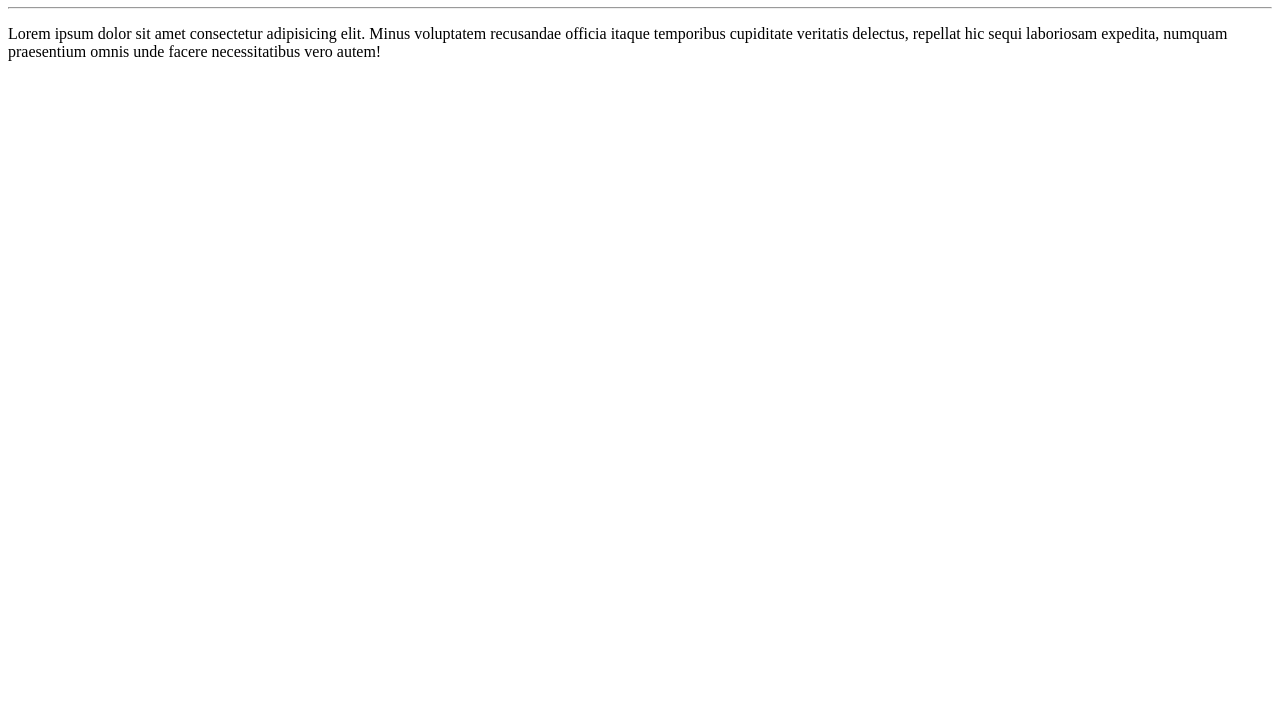
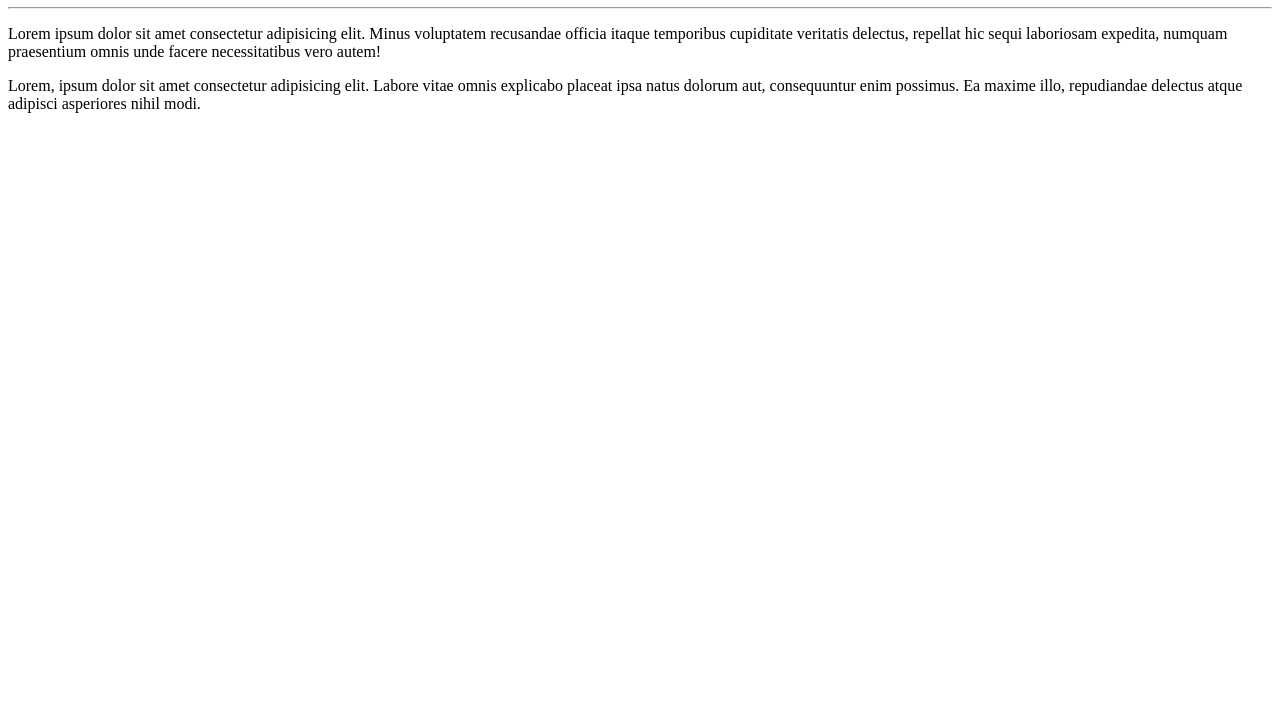
Before and after one commit to Gustavo-A-Mendes/Ola-Mundo, a plain HTML site: page site-exemplo/index.html in a window 1280 px wide. Shown: the part 73-800 px from the top of the page. Drawn offline with Linux system fonts and the light colour scheme.

Commit message:
adicionei um parágrafo

```diff
--- a/site-exemplo/index.html
+++ b/site-exemplo/index.html
@@ -9,5 +9,6 @@
     <h1>Olá, Mundo!</h1>
     <hr>
     <p>Lorem ipsum dolor sit amet consectetur adipisicing elit. Minus voluptatem recusandae officia itaque temporibus cupiditate veritatis delectus, repellat hic sequi laboriosam expedita, numquam praesentium omnis unde facere necessitatibus vero autem!</p>
+    <p>Lorem, ipsum dolor sit amet consectetur adipisicing elit. Labore vitae omnis explicabo placeat ipsa natus dolorum aut, consequuntur enim possimus. Ea maxime illo, repudiandae delectus atque adipisci asperiores nihil modi.</p>
 </body>
 </html>
```
